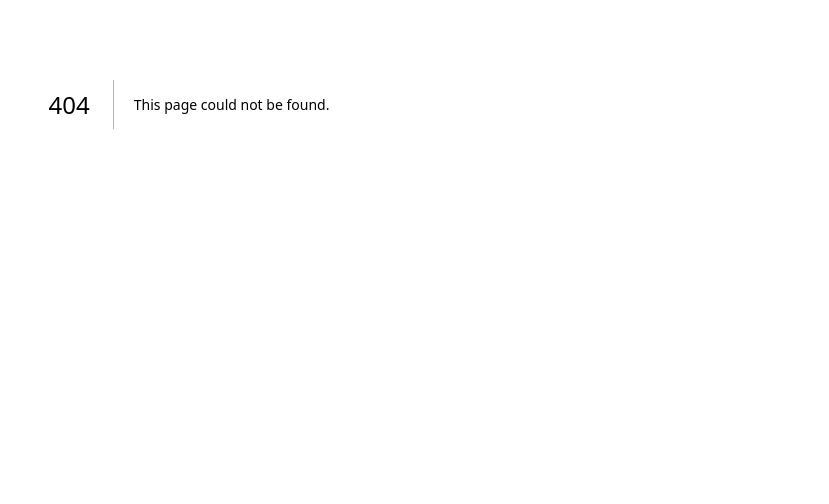
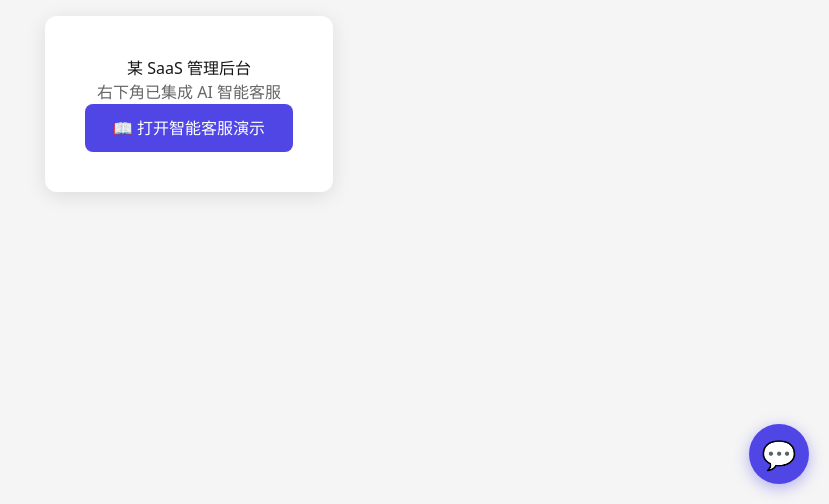
Before and after one commit to Fan-tasticDev/rag-knowledge-bot, a Next.js app in the folder frontend/: page /embed-demo in a window 1280 px wide. Before the commit this address had no page. Shown: the part 296-800 px from the top of the page, without its empty margins (451-1280 px from the left). Built offline with nearby package versions, Linux system fonts and the light colour scheme.

Commit message:
perf: 嵌入式客服演示

```diff
--- /dev/null
+++ b/frontend/app/embed-demo/page.tsx
@@ -0,0 +1,185 @@
+"use client";
+import { useEffect, useRef, useState } from "react";
+
+export default function EmbedDemo() {
+  const widgetRef = useRef<HTMLDivElement>(null);
+  const floatBtnRef = useRef<HTMLButtonElement>(null);
+  const chatIframeRef = useRef<HTMLIFrameElement>(null);
+  const [chatUrl, setChatUrl] = useState("");
+  const [isChatOpen, setIsChatOpen] = useState(false);
+  const [isDragging, setIsDragging] = useState(false);
+  const [pos, setPos] = useState<{ x: number; y: number } | null>(null);
+
+  useEffect(() => {
+    // 动态获取主聊天应用的地址，生产环境使用实际域名
+    setChatUrl(window.location.origin);
+  }, []);
+
+  const toggleChat = () => {
+    setIsChatOpen((prev) => !prev);
+  };
+
+  const handleMouseDown = (e: React.MouseEvent<HTMLDivElement>) => {
+    e.preventDefault();
+    const widget = widgetRef.current;
+    if (!widget) return;
+    const rect = widget.getBoundingClientRect();
+    const offsetX = e.clientX - rect.left;
+    const offsetY = e.clientY - rect.top;
+    setIsDragging(true);
+
+    const onMouseMove = (e: MouseEvent) => {
+      const newX = e.clientX - offsetX;
+      const newY = e.clientY - offsetY;
+      setPos({ x: newX, y: newY });
+    };
+
+    const onMouseUp = () => {
+      setIsDragging(false);
+      document.removeEventListener("mousemove", onMouseMove);
+      document.removeEventListener("mouseup", onMouseUp);
+    };
+
+    document.addEventListener("mousemove", onMouseMove);
+    document.addEventListener("mouseup", onMouseUp);
+  };
+
+  return (
+    <div
+      style={{
+        fontFamily: "system-ui, sans-serif",
+        height: "100vh",
+        display: "flex",
+        flexDirection: "column",
+        alignItems: "center",
+        justifyContent: "center",
+        background: "#f5f5f5",
+      }}
+    >
+      <div
+        style={{
+          background: "white",
+          padding: 40,
+          borderRadius: 12,
+          boxShadow: "0 4px 20px rgba(0,0,0,0.1)",
+          textAlign: "center",
+        }}
+      >
+        <h1>某 SaaS 管理后台</h1>
+        <p style={{ color: "#666" }}>右下角已集成 AI 智能客服</p>
+        <button
+          onClick={toggleChat}
+          style={{
+            background: "#4f46e5",
+            color: "white",
+            border: "none",
+            padding: "12px 28px",
+            borderRadius: 8,
+            fontSize: 16,
+            cursor: "pointer",
+          }}
+        >
+          📖 打开智能客服演示
+        </button>
+      </div>
+
+      {/* 浮动按钮 */}
+      <button
+        ref={floatBtnRef}
+        onClick={toggleChat}
+        style={{
+          position: "fixed",
+          right: 20,
+          bottom: 20,
+          width: 60,
+          height: 60,
+          borderRadius: "50%",
+          background: "#4f46e5",
+          color: "white",
+          border: "none",
+          fontSize: 28,
+          cursor: "pointer",
+          boxShadow: "0 4px 15px rgba(79,70,229,0.4)",
+          zIndex: 9998,
+          display: isChatOpen ? "none" : "flex", // 修改
+          alignItems: "center",
+          justifyContent: "center",
+        }}
+      >
+        💬
+      </button>
+
+      {/* 客服弹窗 */}
+      <div
+        ref={widgetRef}
+        style={{
+          position: "fixed",
+          ...(pos
+            ? { left: pos.x, top: pos.y, transform: "none" }
+            : { top: "50%", left: "50%", transform: "translate(-50%, -50%)" }),
+          width: 400,
+          maxWidth: "90vw", // 小屏自适应
+          height: 600,
+          maxHeight: "80vh", // 不超过视口 80% 高度
+          boxShadow: "0 8px 30px rgba(0,0,0,0.2)",
+          borderRadius: 12,
+          display: isChatOpen ? "flex" : "none",
+          flexDirection: "column",
+          zIndex: 9999,
+          background: "white",
+          overflow: "hidden",
+          cursor: isDragging ? "grabbing" : "auto",
+        }}
+      >
+        {/* 标题栏：固定高度，不可伸缩 */}
+        <div
+          onMouseDown={handleMouseDown}
+          style={{
+            width: "100%",
+            height: 48,
+            background: "#4f46e5",
+            color: "white",
+            display: "flex",
+            alignItems: "center",
+            justifyContent: "space-between",
+            padding: "0 16px",
+            flexShrink: 0, // 关键：防止被 iframe 挤没
+            boxSizing: "border-box",
+            cursor: "grab",
+            userSelect: "none",
+          }}
+        >
+          <span style={{ fontSize: 16, fontWeight: 500 }}>🤖 智能客服助手</span>
+          <button
+            onClick={toggleChat}
+            style={{
+              background: "transparent",
+              border: "none",
+              color: "white",
+              fontSize: 20,
+              cursor: "pointer",
+              lineHeight: 1,
+            }}
+          >
+            ✕
+          </button>
+        </div>
+
+        {/* iframe：占据剩余全部空间，绝不超出 */}
+        {chatUrl && (
+          <iframe
+            ref={chatIframeRef}
+            src={chatUrl}
+            style={{
+              width: "100%",
+              flex: 1,
+              border: "none",
+              display: "block", // 移除 iframe 默认的内联间隙
+            }}
+            title="智能客服"
+          />
+        )}
+      </div>
+    </div>
+  );
+}
```
